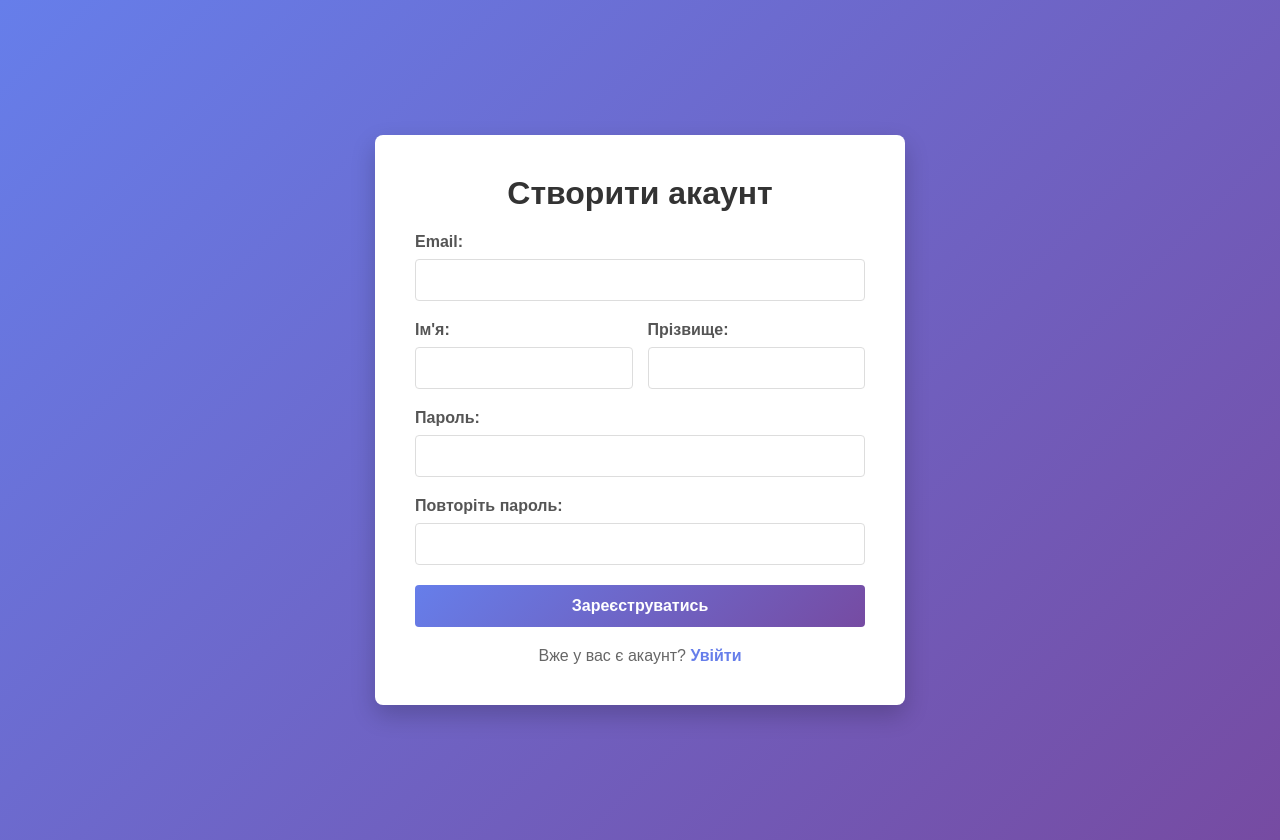
After one commit to markiianprotski2025-eng/Best_innovation_challenge_2026, a Django app: page /register/ in a window 1280 px wide. The commit adds this page. Run offline with Django 5.2, Linux system fonts and the light colour scheme.

Commit message:
registration

```diff
--- a/Hackaton/settings.py
+++ b/Hackaton/settings.py
@@ -114,3 +114,6 @@ USE_TZ = True
 
 
 STATIC_URL = '/static/'
+
+# Login redirect
+LOGIN_URL = 'login'
--- /dev/null
+++ b/main/forms.py
@@ -0,0 +1,48 @@
+from django import forms
+from django.contrib.auth.models import User
+from django.core.exceptions import ValidationError
+
+
+class RegistrationForm(forms.Form):
+    email = forms.EmailField(
+        label='Email',
+        widget=forms.EmailInput(attrs={'class': 'form-control', 'placeholder': 'Введіть email'})
+    )
+    password = forms.CharField(
+        label='Пароль',
+        widget=forms.PasswordInput(attrs={'class': 'form-control', 'placeholder': 'Введіть пароль'})
+    )
+    password_confirm = forms.CharField(
+        label='Повторіть пароль',
+        widget=forms.PasswordInput(attrs={'class': 'form-control', 'placeholder': 'Повторіть пароль'})
+    )
+    first_name = forms.CharField(
+        label="Ім'я",
+        required=False,
+        widget=forms.TextInput(attrs={'class': 'form-control', 'placeholder': "Введіть ім'я"})
+    )
+    last_name = forms.CharField(
+        label='Прізвище',
+        required=False,
+        widget=forms.TextInput(attrs={'class': 'form-control', 'placeholder': 'Введіть прізвище'})
+    )
+
+    def clean_email(self):
+        email = self.cleaned_data.get('email')
+        if User.objects.filter(email=email).exists():
+            raise ValidationError('Цей email вже зареєстрований.')
+        return email
+
+    def clean(self):
+        cleaned_data = super().clean()
+        password = cleaned_data.get('password')
+        password_confirm = cleaned_data.get('password_confirm')
+
+        if password and password_confirm:
+            if password != password_confirm:
+                raise ValidationError('Паролі не співпадають.')
+
+        if password and len(password) < 6:
+            raise ValidationError('Пароль повинен мати принаймні 6 символів.')
+
+        return cleaned_data
--- /dev/null
+++ b/main/templates/registration/register.html
@@ -0,0 +1,193 @@
+<!DOCTYPE html>
+<html lang="uk">
+<head>
+    <meta charset="UTF-8">
+    <meta name="viewport" content="width=device-width, initial-scale=1.0">
+    <title>Реєстрація</title>
+    <style>
+        body {
+            font-family: Arial, sans-serif;
+            display: flex;
+            justify-content: center;
+            align-items: center;
+            min-height: 100vh;
+            margin: 0;
+            background: linear-gradient(135deg, #667eea 0%, #764ba2 100%);
+            padding: 20px;
+        }
+        .register-container {
+            background: white;
+            padding: 40px;
+            border-radius: 8px;
+            box-shadow: 0 10px 25px rgba(0, 0, 0, 0.2);
+            width: 100%;
+            max-width: 450px;
+        }
+        h1 {
+            text-align: center;
+            color: #333;
+            margin-top: 0;
+        }
+        .form-group {
+            margin-bottom: 20px;
+        }
+        label {
+            display: block;
+            margin-bottom: 8px;
+            color: #555;
+            font-weight: bold;
+        }
+        input[type="email"],
+        input[type="password"],
+        input[type="text"] {
+            width: 100%;
+            padding: 12px;
+            border: 1px solid #ddd;
+            border-radius: 4px;
+            font-size: 14px;
+            box-sizing: border-box;
+            transition: border-color 0.3s;
+        }
+        input[type="email"]:focus,
+        input[type="password"]:focus,
+        input[type="text"]:focus {
+            outline: none;
+            border-color: #667eea;
+        }
+        button {
+            width: 100%;
+            padding: 12px;
+            background: linear-gradient(135deg, #667eea 0%, #764ba2 100%);
+            color: white;
+            border: none;
+            border-radius: 4px;
+            font-size: 16px;
+            font-weight: bold;
+            cursor: pointer;
+            transition: transform 0.2s;
+        }
+        button:hover {
+            transform: translateY(-2px);
+        }
+        .error-message {
+            background: #fee;
+            color: #c33;
+            padding: 12px;
+            border-radius: 4px;
+            margin-bottom: 20px;
+            border-left: 4px solid #c33;
+            font-size: 14px;
+        }
+        .success-message {
+            background: #efe;
+            color: #3c3;
+            padding: 12px;
+            border-radius: 4px;
+            margin-bottom: 20px;
+            border-left: 4px solid #3c3;
+            font-size: 14px;
+        }
+        .form-row {
+            display: flex;
+            gap: 15px;
+        }
+        .form-row .form-group {
+            flex: 1;
+        }
+        .login-link {
+            text-align: center;
+            margin-top: 20px;
+            color: #666;
+        }
+        .login-link a {
+            color: #667eea;
+            text-decoration: none;
+            font-weight: bold;
+        }
+        .login-link a:hover {
+            text-decoration: underline;
+        }
+        .error-list {
+            list-style: none;
+            padding: 0;
+            margin: 0;
+        }
+        .error-list li {
+            margin: 5px 0;
+            padding-left: 20px;
+            position: relative;
+        }
+        .error-list li:before {
+            content: "✕";
+            position: absolute;
+            left: 0;
+        }
+        .error-list ul {
+            list-style: none;
+            padding-left: 10px;
+            margin: 5px 0 0 0;
+        }
+    </style>
+</head>
+<body>
+    <div class="register-container">
+        <h1>Створити акаунт</h1>
+
+        {% if errors %}
+            <div class="error-message">
+                <ul class="error-list">
+                    {% for field, field_errors in errors.items %}
+                        <li>
+                            <strong>{{ field }}:</strong>
+                            {% if field_errors %}
+                                <ul>
+                                    {% for error in field_errors %}
+                                        <li>{{ error }}</li>
+                                    {% endfor %}
+                                </ul>
+                            {% endif %}
+                        </li>
+                    {% endfor %}
+                </ul>
+            </div>
+        {% endif %}
+
+        <form method="POST" novalidate>
+            {% csrf_token %}
+
+            <div class="form-group">
+                <label for="email">Email:</label>
+                <input type="email" id="email" name="email" {% if form.email.value %}value="{{ form.email.value }}"{% endif %} required>
+            </div>
+
+            <div class="form-row">
+                <div class="form-group">
+                    <label for="first_name">Ім'я:</label>
+                    <input type="text" id="first_name" name="first_name" {% if form.first_name.value %}value="{{ form.first_name.value }}"{% endif %}>
+                </div>
+
+                <div class="form-group">
+                    <label for="last_name">Прізвище:</label>
+                    <input type="text" id="last_name" name="last_name" {% if form.last_name.value %}value="{{ form.last_name.value }}"{% endif %}>
+                </div>
+            </div>
+
+            <div class="form-group">
+                <label for="password">Пароль:</label>
+                <input type="password" id="password" name="password" required>
+            </div>
+
+            <div class="form-group">
+                <label for="password_confirm">Повторіть пароль:</label>
+                <input type="password" id="password_confirm" name="password_confirm" required>
+            </div>
+
+            <button type="submit">Зареєструватись</button>
+        </form>
+
+        <div class="login-link">
+            Вже у вас є акаунт? <a href="{% url 'login' %}">Увійти</a>
+        </div>
+    </div>
+</body>
+</html>
--- a/main/urls.py
+++ b/main/urls.py
@@ -3,4 +3,7 @@ from . import views
 
 urlpatterns = [
     path('', views.index, name='index'),
+    path('login/', views.login_view, name='login'),
+    path('register/', views.register_view, name='register'),
+    path('logout/', views.logout_view, name='logout'),
 ]
--- a/main/views.py
+++ b/main/views.py
@@ -1,4 +1,59 @@
-from django.shortcuts import render
+from django.shortcuts import render, redirect
+from django.contrib.auth import authenticate, login, logout
+from django.contrib.auth.models import User
+from django.http import JsonResponse
+from django.contrib.auth.decorators import login_required
+from .forms import RegistrationForm
+
 
 def index(request):
     return render(request, 'main/index.html')
+
+def login_view(request):
+    if request.method == 'POST':
+        email = request.POST.get('email')
+        password = request.POST.get('password')
+        user = authenticate(request, username=email, password=password)
+        if user is not None:
+            login(request, user)
+            return redirect('orders')
+        else:
+            context = {'error': 'Невірний email або пароль'}
+            return render(request, 'registration/login.html', context)
+    return render(request, 'registration/login.html')
+
+
+def register_view(request):
+    if request.method == 'POST':
+        form = RegistrationForm(request.POST)
+        if form.is_valid():
+            email = form.cleaned_data.get('email')
+            password = form.cleaned_data.get('password')
+            first_name = form.cleaned_data.get('first_name')
+            last_name = form.cleaned_data.get('last_name')
+
+            # Create user with email as username
+            user = User.objects.create_user(
+                username=email,
+                email=email,
+                password=password,
+                first_name=first_name,
+                last_name=last_name
+            )
+
+            # Authenticate and login
+            user = authenticate(request, username=email, password=password)
+            login(request, user)
+            return redirect('orders')
+        else:
+            context = {'form': form, 'errors': form.errors}
+            return render(request, 'registration/register.html', context)
+    else:
+        form = RegistrationForm()
+        context = {'form': form}
+        return render(request, 'registration/register.html', context)
+
+
+def logout_view(request):
+    logout(request)
+    return redirect('index')
--- a/orders/views.py
+++ b/orders/views.py
@@ -1,6 +1,8 @@
 from django.shortcuts import render
+from django.contrib.auth.decorators import login_required
 from .models import Sklad,Product
 
+@login_required(login_url='login')
 def orders(request):
     find_type = Sklad.objects.all()
     succes  = None
```
Also changed, not shown: main/templates/main/index.html (+131 -8 lines), main/templates/registration/login.html (added, +123 -0 lines), db.sqlite3.
